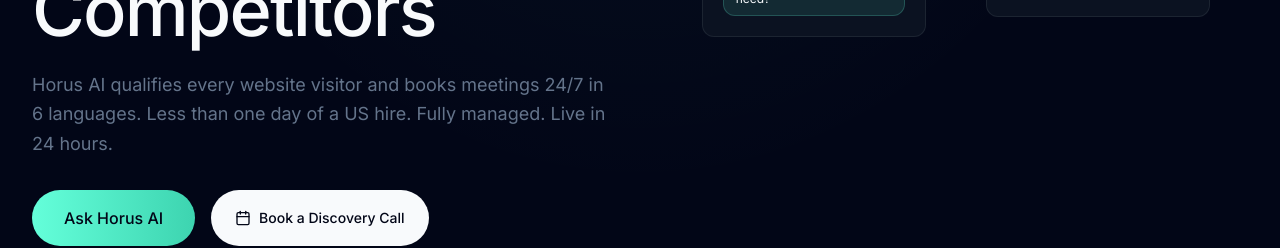
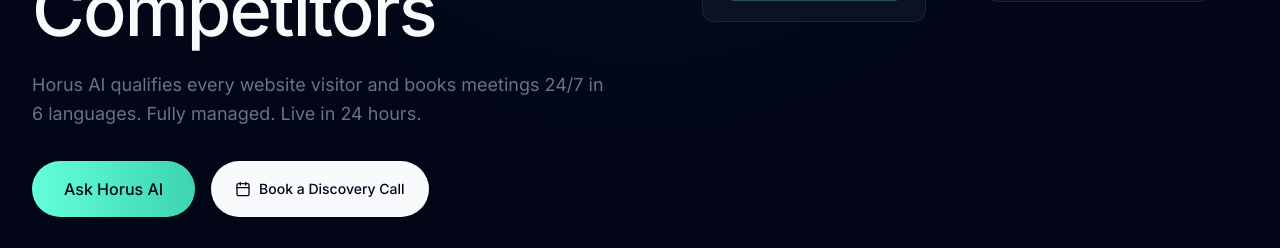
Before and after one commit to right-spc/horusdesk-website-v2, a React (Vite) app: page /ai in a window 1280 px wide. Shown: the part 454-702 px from the top of the page. Built offline with nearby package versions, Linux system fonts and the light colour scheme; no server answers.

Commit message:
copy: remove US hire cost claim from AI page hero
- Remove 'Less than one day of a US hire.' from AIHeroSection subheadline

```diff
--- a/src/sections/ai/AIHeroSection.tsx
+++ b/src/sections/ai/AIHeroSection.tsx
@@ -54,7 +54,7 @@
               variants={itemVariants}
               className="text-lg text-[#64748B] leading-relaxed mb-8 max-w-xl"
             >
-              Horus AI qualifies every website visitor and books meetings 24/7 in 6 languages. Less than one day of a US hire. Fully managed. Live in 24 hours.
+              Horus AI qualifies every website visitor and books meetings 24/7 in 6 languages. Fully managed. Live in 24 hours.
             </motion.p>
 
             <motion.div variants={itemVariants} className="flex flex-wrap gap-4">
```
